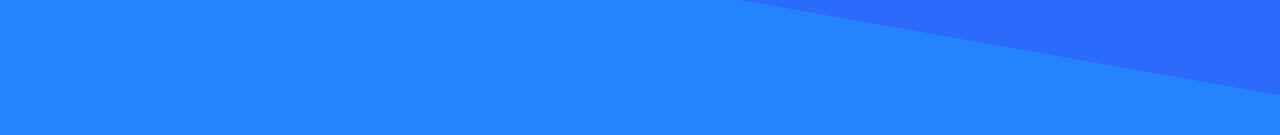
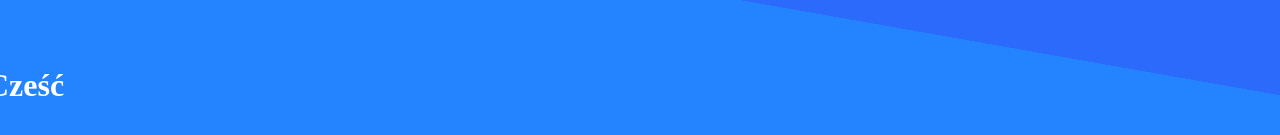
Before and after one commit to NoxerdieS/test, a plain HTML site: page index.html in a window 1280 px wide. Shown: the part 315-450 px from the top of the page. Drawn offline with Linux system fonts and the light colour scheme.

Commit message:
added h1

```diff
--- a/index.html
+++ b/index.html
@@ -8,6 +8,6 @@
 		<title>Git</title>
 	</head>
 	<body>
-
+		<h1>Cześć</h1>
 	</body>
 </html>
```
